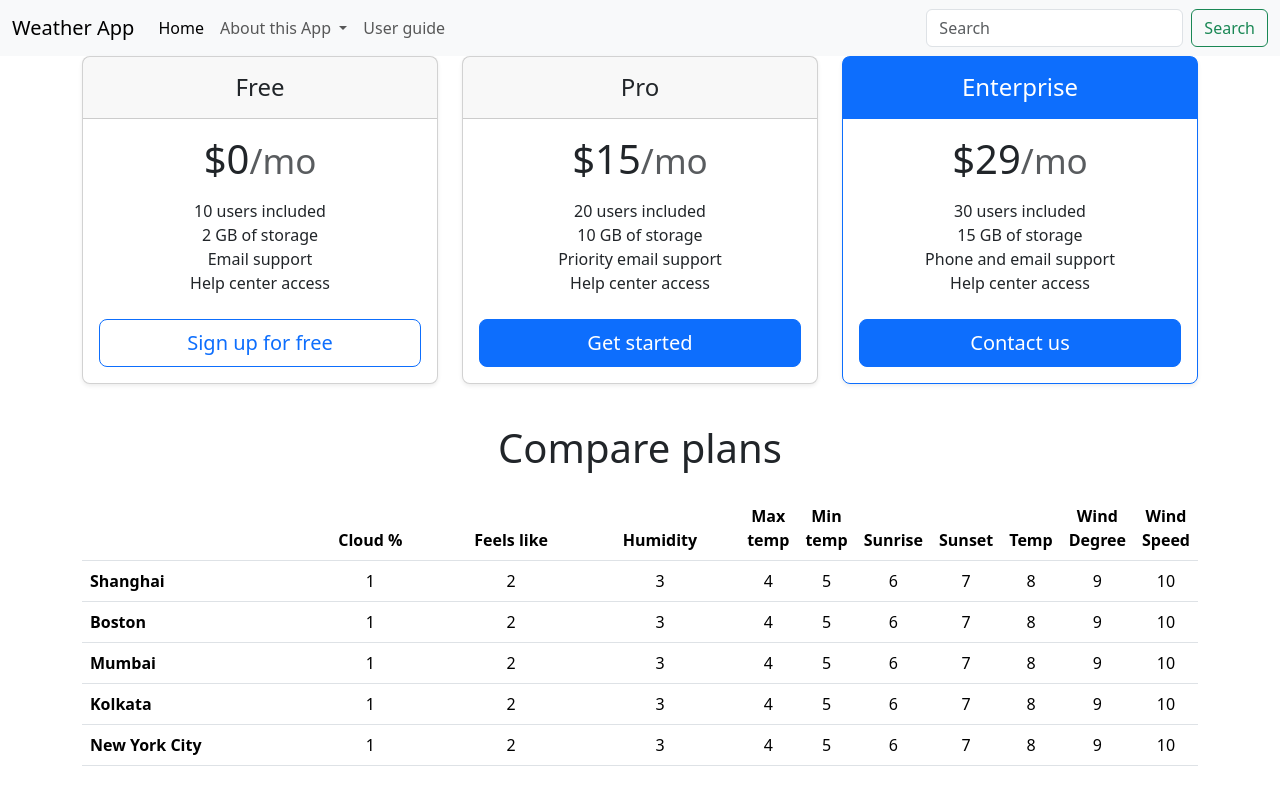
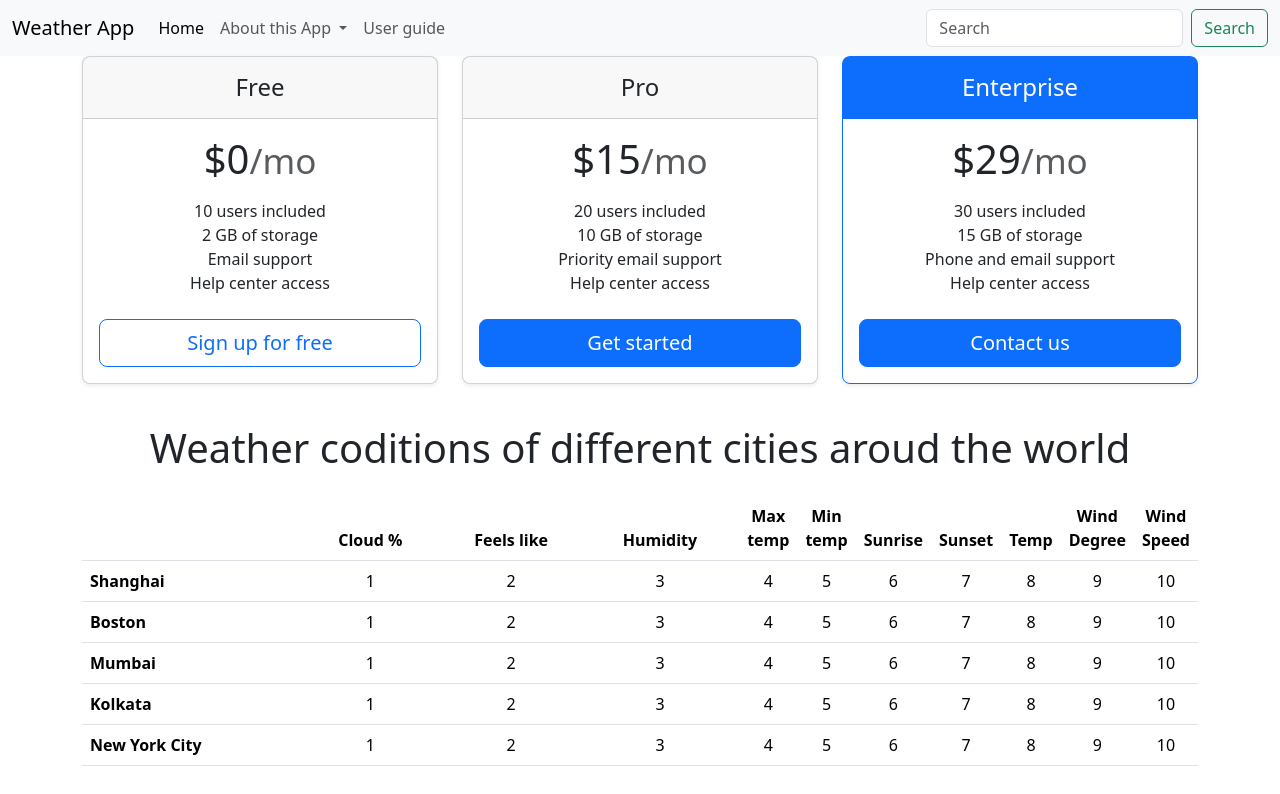
Before and after one commit to AlienMonk/Weather-App, a plain HTML site: page index.html in a window 1280 px wide. Drawn offline with nearby package versions, Linux system fonts and the light colour scheme; no server answers.

Commit message:
change the display text

```diff
--- a/index.html
+++ b/index.html
@@ -97,7 +97,7 @@
               </div>
             </div>
 
-            <h2 class="display-6 text-center mb-4">Compare plans</h2>
+            <h2 class="display-6 text-center mb-4">Weather coditions of different cities aroud the world</h2>
 
             <div class="table-responsive">
               <table class="table text-center">
```
